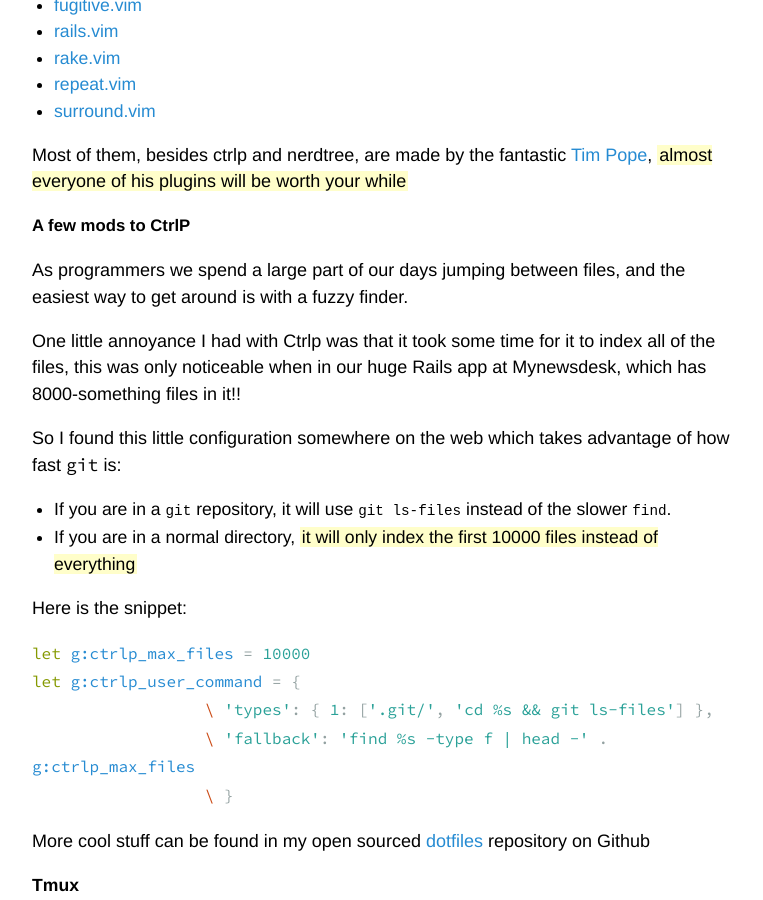
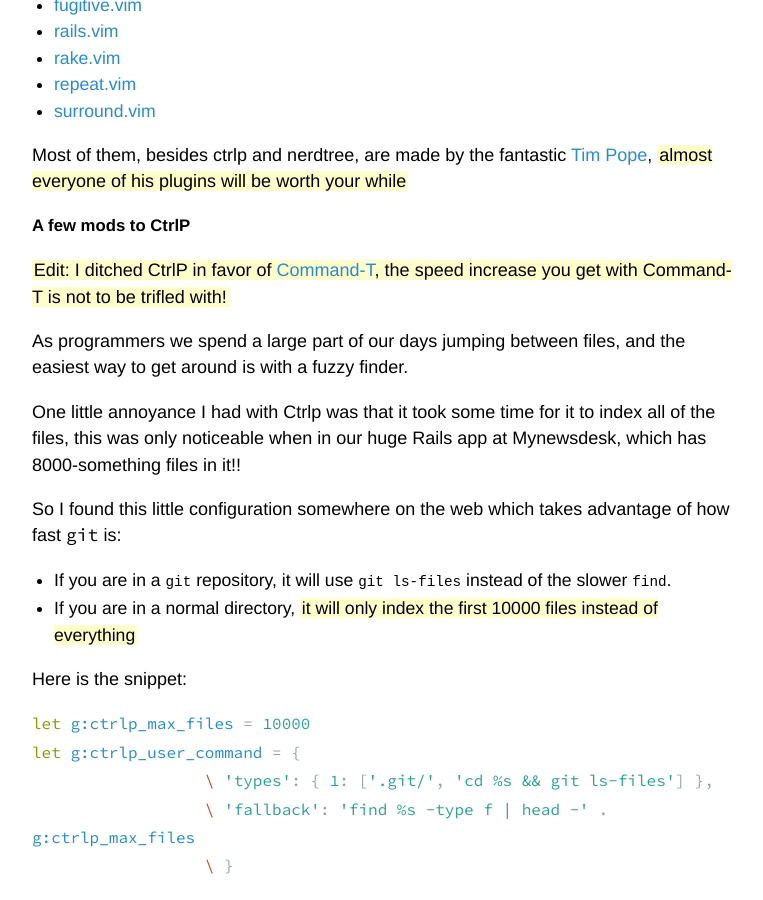
Before and after one commit to metamorfos/metamorfos.github.io, a Jekyll site: the page built from _posts/2013-05-18-my-development-environment.md, in a window 1280 px wide and 900 px high, scrolled down 653 px. Shown: the whole window, without its empty margins (256-1019 px from the left). Built offline with Jekyll 4.4.1, drawn with Linux system fonts in a browser that asks for light colours.

Commit message:
Note, I switched to the superior Command-T

```diff
--- a/_posts/2013-05-18-my-development-environment.md
+++ b/_posts/2013-05-18-my-development-environment.md
@@ -39,6 +39,10 @@
 while*
 
 ## A few mods to CtrlP
+
+_Edit: I ditched CtrlP in favor of [Command-T][command-t], the speed
+increase you get with Command-T is not to be trifled with!_
+
 As programmers we spend a large part of our days jumping between files,
 and the easiest way to get around is with a fuzzy finder.
 
@@ -125,3 +129,4 @@
 [vim]:http://vim.org
 [tpope]:http://github.com/tpope
 [my_dotfiles]:https://github.com/metamorfos/dotfiles
+[command-t]:https://github.com/wincent/Command-T
```
